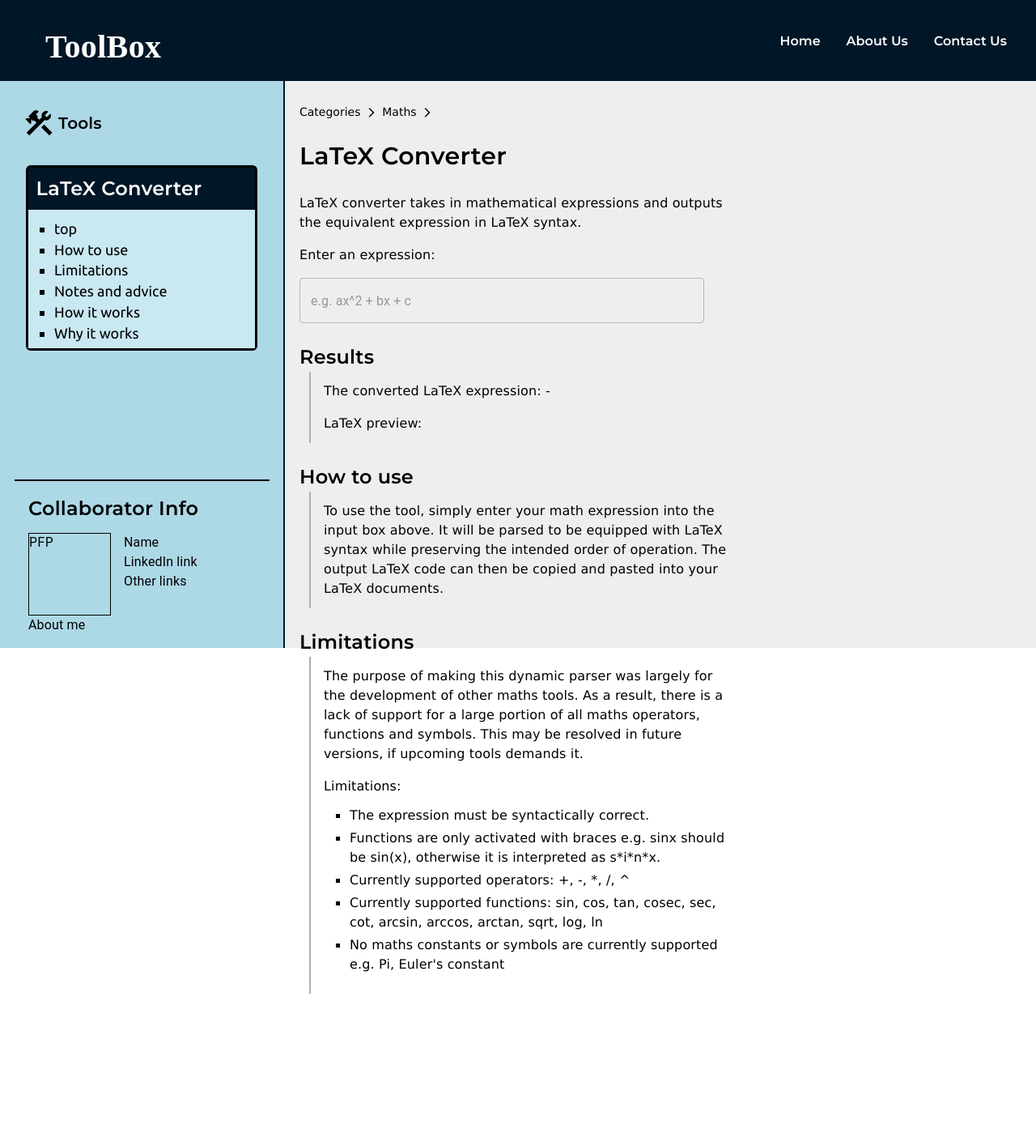
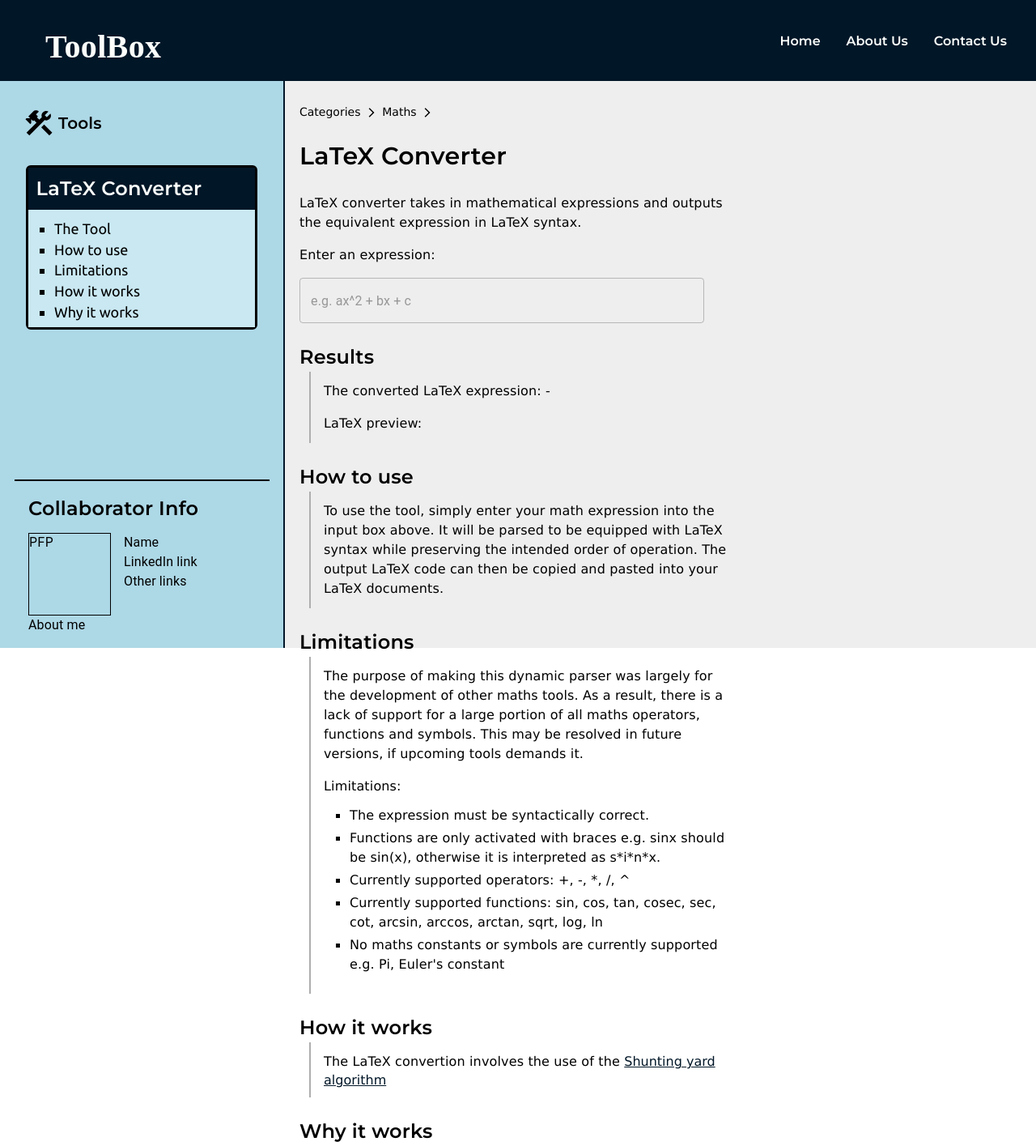
Before and after one commit to songFanAccount/ToolBo, a React (Create React App) app in the folder toolbox/: page /tools/maths/latex-converter in a window 1280 px wide. Shown: the whole page at 81% size. Before the commit the page ends 1251 px from the top, so only its background shows below. Built offline with nearby package versions, Linux system fonts and the light colour scheme; a web font is replaced by a local one.

Commit message:
ExternalLink implemented

```diff
--- a/toolbox/src/components/UI/DefaultLayout.jsx
+++ b/toolbox/src/components/UI/DefaultLayout.jsx
@@ -1,4 +1,4 @@
-import { Box, IconButton, List, ListItemText, Typography, useMediaQuery } from '@mui/material';
+import { Box, IconButton, Link, List, ListItemText, Typography, useMediaQuery } from '@mui/material';
 import { Outlet } from 'react-router-dom';
 import Header from './Header/Header';
 import ContentCopyIcon from '@mui/icons-material/ContentCopy';
@@ -98,12 +98,13 @@ export function PageSectionTitle({title}) {
     )
 }
 
-export function PageParagraph({text, bold}) {
+export function PageParagraph({text, bold, inline}) {
     return (
-        <Typography
+        <Typography display={inline ? 'inline' : 'block'}
             sx={{
                 fontFamily: 'Verdana',
                 fontWeight: bold ? 'bold' : 'normal',
+
             }}
         >
             {text}
@@ -146,6 +147,19 @@ export function CopyableParagraph({preText, copyableText, copyable}) {
     )
 }
 
+export function ExternalLink({href, target, children}) {
+    return (
+        <Link href={href} target={target}
+            sx={{
+                fontFamily: 'Verdana',
+                color:'#011627',
+                textDecorationColor: '#011627'
+            }}
+        >
+            {children}
+        </Link>
+    )
+}
 export function scrollWithOffset(el) {
     const yCoordinate = el.getBoundingClientRect().top + window.pageYOffset;
     const yOffset = -100;
--- a/toolbox/src/components/UI/ToolPageNav.jsx
+++ b/toolbox/src/components/UI/ToolPageNav.jsx
@@ -6,11 +6,11 @@ import { scrollWithOffset } from "./DefaultLayout";
 function ToolPageNav({sections}) {
     if(!sections || sections.length === 0) {throw new Error("ToolPageNav: Not provided sections array!")}
     const ListLink = ({text}) => {
-        if(text === 'The Tool') {text = 'top'}
+        let link = text === "The Tool" ? "top" : text
         return (
             <Link
                 component={HashLink}
-                smooth to={`#${text}`}
+                smooth to={`#${link}`}
                 scroll={e => scrollWithOffset(e)}
                 underline="hover"
                 sx={{
--- a/toolbox/src/pages/tools/maths/LatexConverter.jsx
+++ b/toolbox/src/pages/tools/maths/LatexConverter.jsx
@@ -1,9 +1,9 @@
-import { Box, TextField, Typography } from '@mui/material';
+import { Box, Link, TextField, Typography } from '@mui/material';
 import React from 'react';
 import { useOutletContext } from 'react-router-dom';
 import { BinaryTree } from '../../../components/BinaryTree';
 import { exprToLatex } from '../../../components/Maths/LatexDisplay';
-import { CopyableParagraph, PageParagraph, PageSectionTitle, PageTextList, SectionBox } from '../../../components/UI/DefaultLayout';
+import { CopyableParagraph, ExternalLink, PageParagraph, PageSectionTitle, PageTextList, SectionBox } from '../../../components/UI/DefaultLayout';
 import SideBar from '../../../components/UI/toolPage/SideBar';
 
 /*
@@ -16,7 +16,7 @@ function LatexConverter() {
     const [delay, setDelay] = React.useState(1000)
     const [errorMsg, setErrorMsg] = React.useState('')
     const [latexRendered, setLatexRendered] = React.useState('-')
-    const sectionTitles = ['The Tool', 'How to use', 'Limitations', 'Notes and advice', 'How it works', 'Why it works']
+    const sectionTitles = ['The Tool', 'How to use', 'Limitations', 'How it works', 'Why it works']
     const context = useOutletContext()
     const dimX = context.dimX
 
@@ -114,6 +114,18 @@ function LatexConverter() {
                         ]}
                     />
                 </SectionBox>
+                <PageSectionTitle title="How it works"/>
+                <SectionBox>
+                    <Box>
+                        <PageParagraph text={`The LaTeX convertion involves the use of the `} inline={true}/>
+                        <ExternalLink target="_blank"
+                            href="https://en.wikipedia.org/wiki/Shunting_yard_algorithm#:~:text=In%20computer%20science%2C%20the%20shunting,abstract%20syntax%20tree%20(AST).">
+                            Shunting yard algorithm
+                        </ExternalLink>
+                    </Box>
+
+                </SectionBox>
+                <PageSectionTitle title="Why it works"/>
                 {/* <Typography>
                     Tree:
                 </Typography>
```
